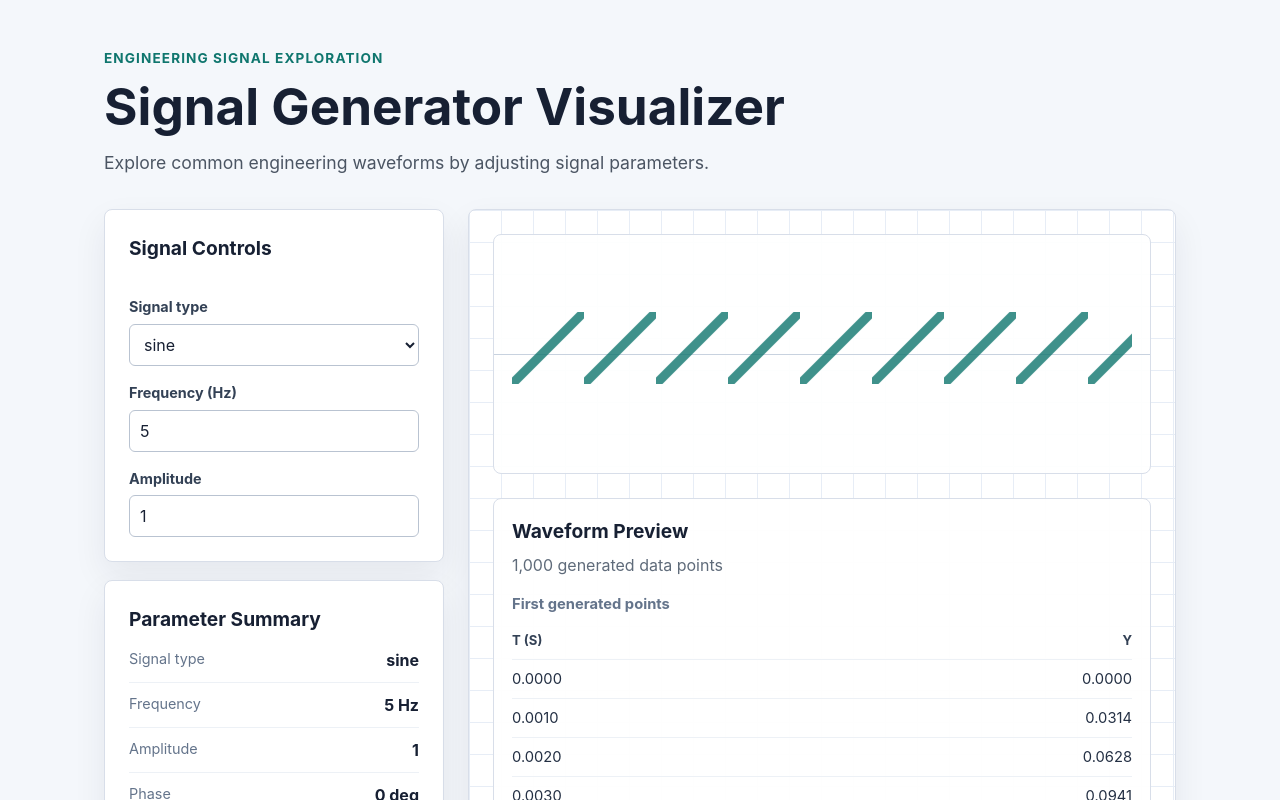
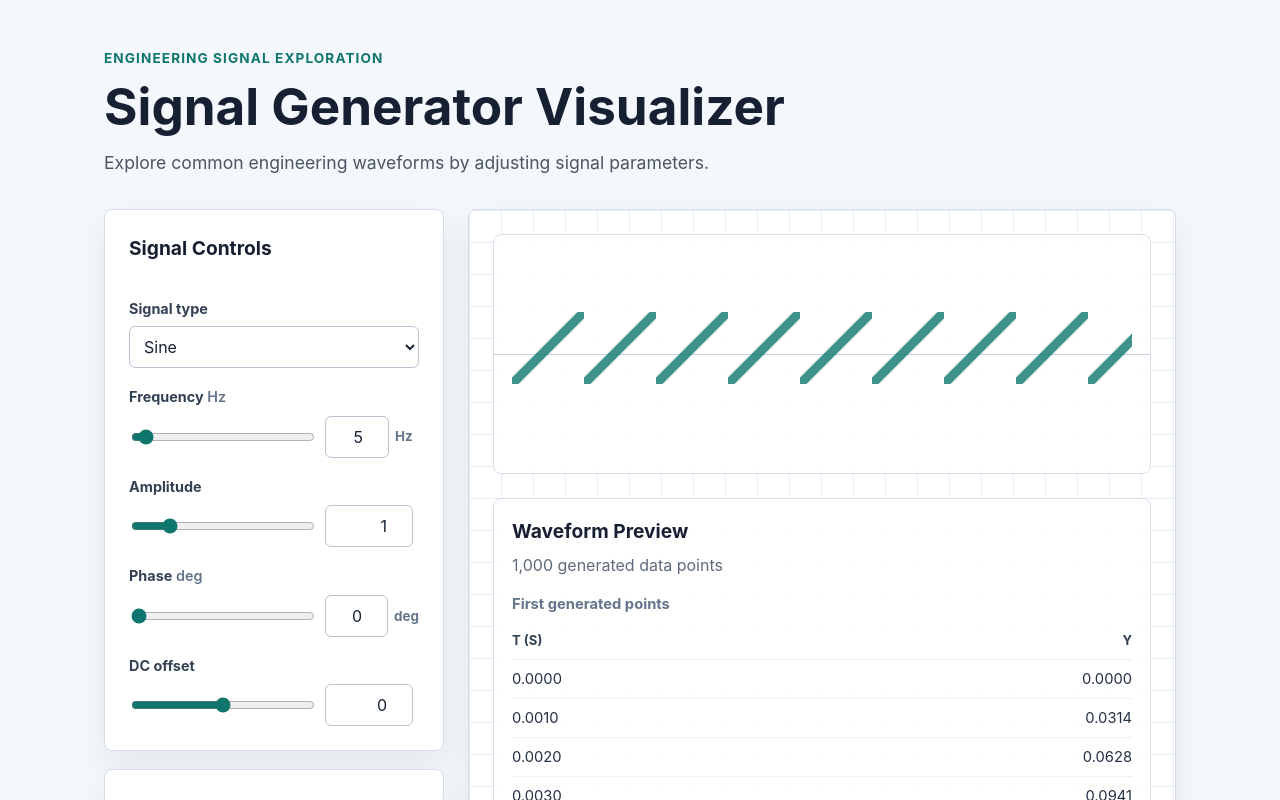
Before and after one commit to hychaw/signal-generator-visualizer, a React (Vite) app: page / in a window 1280 px wide. Shown: the top 800 px of the page. Built offline with nearby package versions, Linux system fonts and the light colour scheme.

Commit message:
Add dignal Parameter controls

```diff
--- a/src/App.css
+++ b/src/App.css
@@ -65,7 +65,7 @@
 
 .controls-panel {
   display: grid;
-  gap: 16px;
+  gap: 18px;
 }
 
 .field {
@@ -73,10 +73,16 @@
   gap: 6px;
 }
 
-.field span {
+.field > span,
+.field label {
   color: #334155;
   font-size: 0.9rem;
   font-weight: 700;
+}
+
+.field .unit {
+  color: #64748b;
+  font-weight: 600;
 }
 
 .field input,
@@ -88,6 +94,43 @@
   background: #ffffff;
   color: #172033;
   padding: 8px 10px;
+}
+
+.numeric-field {
+  gap: 8px;
+}
+
+.parameter-input-row {
+  display: grid;
+  grid-template-columns: minmax(0, 1fr) 94px;
+  gap: 12px;
+  align-items: center;
+}
+
+.parameter-input-row input[type="range"] {
+  min-height: 28px;
+  padding: 0;
+  border: 0;
+  accent-color: #0f766e;
+}
+
+.number-input-with-unit {
+  display: grid;
+  grid-template-columns: minmax(0, 1fr) auto;
+  gap: 6px;
+  align-items: center;
+}
+
+.number-input-with-unit input {
+  min-width: 0;
+  text-align: right;
+}
+
+.number-input-with-unit span {
+  min-width: 24px;
+  color: #64748b;
+  font-size: 0.84rem;
+  font-weight: 700;
 }
 
 .field input:focus,
@@ -230,4 +273,12 @@
   .dashboard {
     grid-template-columns: 1fr;
   }
+
+  .parameter-input-row {
+    grid-template-columns: 1fr;
+  }
+
+  .number-input-with-unit {
+    grid-template-columns: minmax(0, 120px) auto;
+  }
 }
--- a/src/components/SignalControls.tsx
+++ b/src/components/SignalControls.tsx
@@ -3,6 +3,20 @@ import type { SignalParameters, SignalType } from "../lib/signalTypes";
 interface SignalControlsProps {
   parameters: SignalParameters;
   onParametersChange: (updates: Partial<SignalParameters>) => void;
+}
+
+type NumericParameterKey = keyof Pick<
+  SignalParameters,
+  "frequency" | "amplitude" | "phase" | "offset" | "dutyCycle"
+>;
+
+interface NumericControlConfig {
+  key: NumericParameterKey;
+  label: string;
+  min: number;
+  max: number;
+  step: number;
+  unit?: string;
 }
 
 const SIGNAL_TYPES: SignalType[] = [
@@ -13,10 +27,82 @@ const SIGNAL_TYPES: SignalType[] = [
   "pulse",
 ];
 
+const NUMERIC_CONTROLS: NumericControlConfig[] = [
+  {
+    key: "frequency",
+    label: "Frequency",
+    min: 1,
+    max: 100,
+    step: 1,
+    unit: "Hz",
+  },
+  {
+    key: "amplitude",
+    label: "Amplitude",
+    min: 0.1,
+    max: 5,
+    step: 0.1,
+  },
+  {
+    key: "phase",
+    label: "Phase",
+    min: 0,
+    max: 360,
+    step: 1,
+    unit: "deg",
+  },
+  {
+    key: "offset",
+    label: "DC offset",
+    min: -5,
+    max: 5,
+    step: 0.1,
+  },
+  {
+    key: "dutyCycle",
+    label: "Duty cycle",
+    min: 1,
+    max: 99,
+    step: 1,
+    unit: "%",
+  },
+];
+
+const DUTY_CYCLE_SIGNAL_TYPES: SignalType[] = ["square", "pulse"];
+
+function formatSignalTypeLabel(signalType: SignalType): string {
+  return signalType.charAt(0).toUpperCase() + signalType.slice(1);
+}
+
+function isSignalType(value: string): value is SignalType {
+  return SIGNAL_TYPES.some((signalType) => signalType === value);
+}
+
 function SignalControls({
   parameters,
   onParametersChange,
 }: SignalControlsProps) {
+  const shouldShowDutyCycle = DUTY_CYCLE_SIGNAL_TYPES.includes(parameters.type);
+
+  const updateNumericParameter = (
+    key: NumericParameterKey,
+    value: number,
+  ) => {
+    if (!Number.isFinite(value)) {
+      return;
+    }
+
+    onParametersChange({ [key]: value });
+  };
+
+  const updateSignalType = (value: string) => {
+    if (!isSignalType(value)) {
+      return;
+    }
+
+    onParametersChange({ type: value });
+  };
+
   return (
     <section className="panel controls-panel" aria-labelledby="controls-title">
       <h2 id="controls-title">Signal Controls</h2>
@@ -25,42 +111,66 @@ function SignalControls({
         <span>Signal type</span>
         <select
           value={parameters.type}
-          onChange={(event) =>
-            onParametersChange({ type: event.target.value as SignalType })
-          }
+          onChange={(event) => updateSignalType(event.target.value)}
         >
           {SIGNAL_TYPES.map((signalType) => (
             <option key={signalType} value={signalType}>
-              {signalType}
+              {formatSignalTypeLabel(signalType)}
             </option>
           ))}
         </select>
       </label>
 
-      <label className="field">
-        <span>Frequency (Hz)</span>
+      {NUMERIC_CONTROLS.filter(
+        (control) => control.key !== "dutyCycle" || shouldShowDutyCycle,
+      ).map((control) => {
+        const controlId = `signal-${control.key}`;
+        const value = parameters[control.key];
+
+        return (
+          <div className="field numeric-field" key={control.key}>
+            <label htmlFor={controlId}>
+              {control.label}
+              {control.unit ? (
+                <span className="unit"> {control.unit}</span>
+              ) : null}
+            </label>
+
+            <div className="parameter-input-row">
               <input
-          min="0"
-          step="0.1"
-          type="number"
-          value={parameters.frequency}
+                id={controlId}
+                max={control.max}
+                min={control.min}
+                step={control.step}
+                type="range"
+                value={value}
                 onChange={(event) =>
-            onParametersChange({ frequency: event.target.valueAsNumber })
+                  updateNumericParameter(control.key, event.target.valueAsNumber)
                 }
               />
-      </label>
-
-      <label className="field">
-        <span>Amplitude</span>
+              <div className="number-input-with-unit">
                 <input
-          step="0.1"
+                  aria-label={`${control.label} value`}
+                  max={control.max}
+                  min={control.min}
+                  step={control.step}
                   type="number"
-          value={parameters.amplitude}
+                  value={value}
                   onChange={(event) =>
-            onParametersChange({ amplitude: event.target.valueAsNumber })
+                    updateNumericParameter(
+                      control.key,
+                      event.target.valueAsNumber,
+                    )
                   }
                 />
-      </label>
+                {control.unit ? (
+                  <span aria-hidden="true">{control.unit}</span>
+                ) : null}
+              </div>
+            </div>
+          </div>
+        );
+      })}
     </section>
   );
 }
```
Lines whose indentation alone changed are shown as unchanged.
